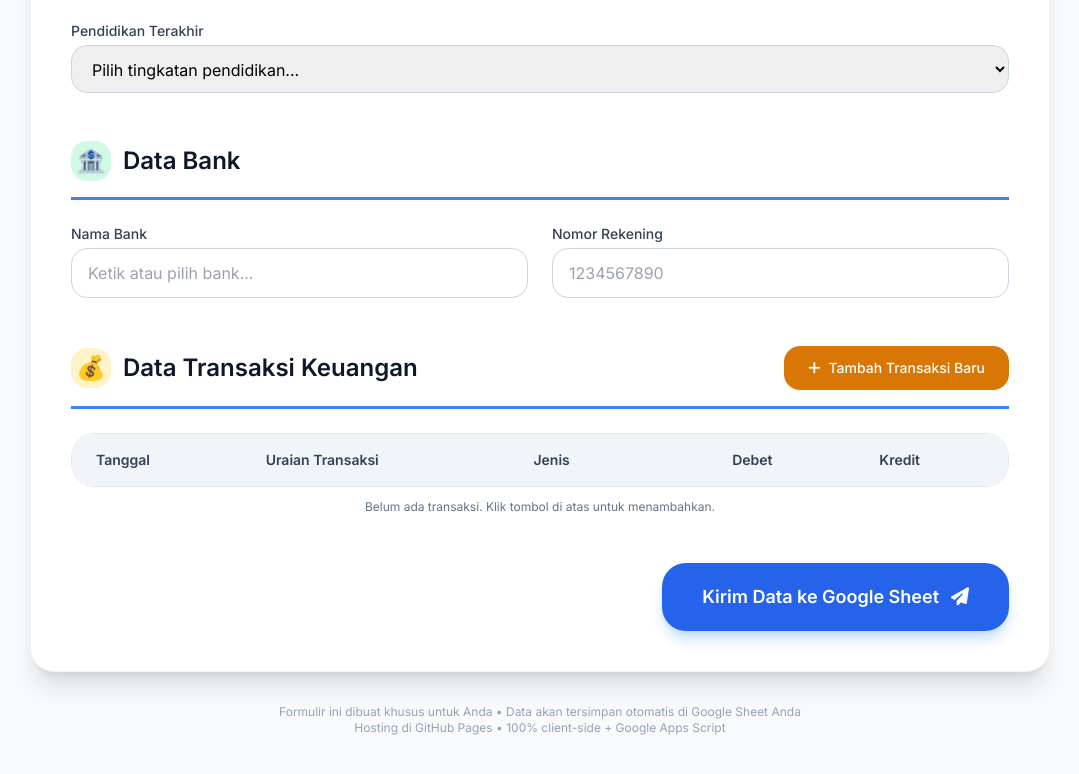
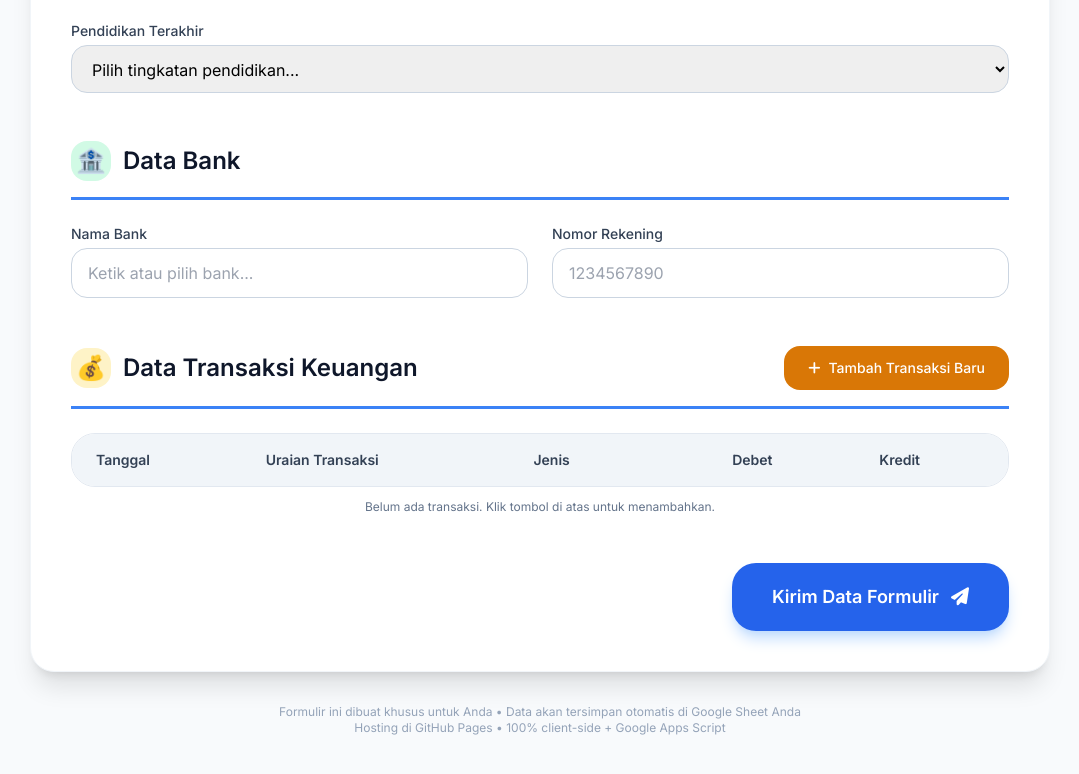
Before and after one commit to Herny-Noor-Aziziah/HERNY-NOOR-AZIZIAH2, a plain HTML site: page index.html in a window 1280 px wide. Shown: the part 609-1383 px from the top of the page, without its empty margins (100-1179 px from the left). Drawn offline with nearby package versions, Linux system fonts and the light colour scheme.

Commit message:
Update index.html

```diff
--- a/index.html
+++ b/index.html
@@ -178,7 +178,7 @@
             <div class="mt-12 flex justify-end">
                 <button type="submit" id="submitBtn"
                         class="flex items-center justify-center gap-3 bg-blue-600 hover:bg-blue-700 text-white font-semibold text-lg px-10 py-5 rounded-3xl shadow-lg shadow-blue-200 transition-all">
-                    <span>Kirim Data ke Google Sheet</span>
+                    <span>Kirim Data Formulir</span>
                     <i class="fa-solid fa-paper-plane"></i>
                 </button>
             </div>
```
